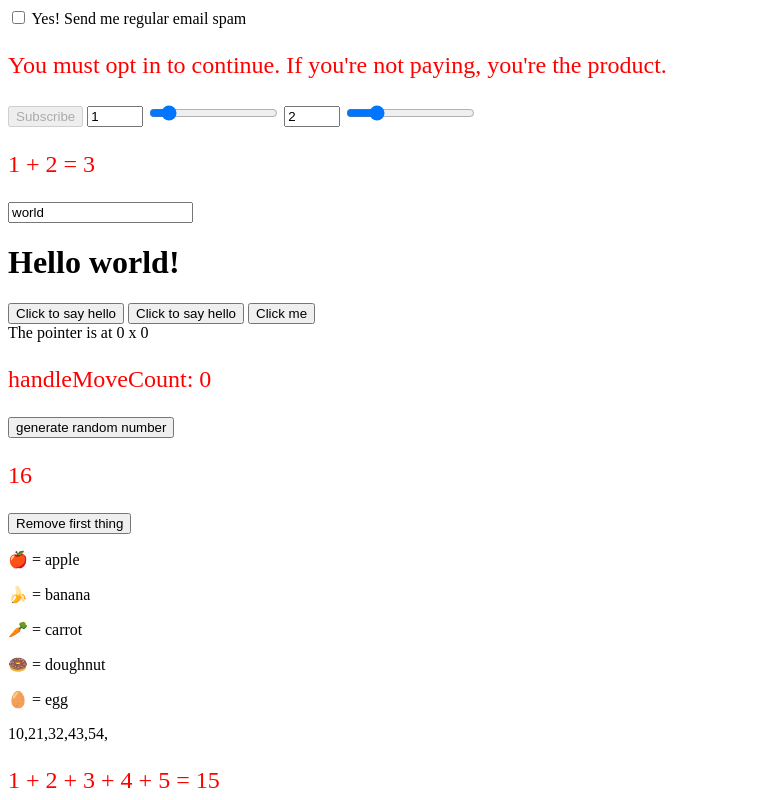
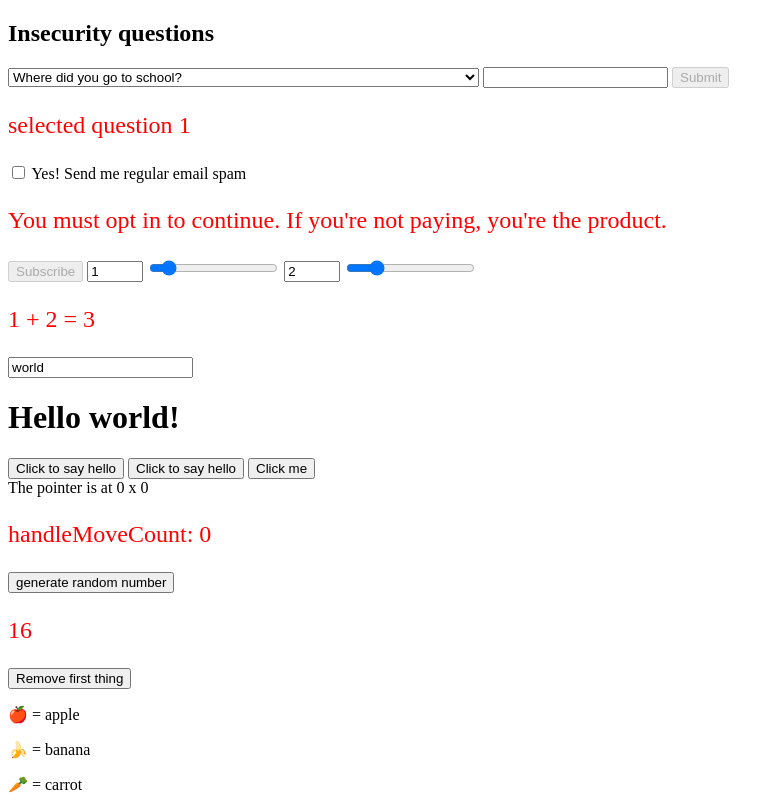
Before and after one commit to youyoumu/svelte-practice, a SvelteKit app: page / in a window 1280 px wide. Shown: the top 800 px of the page, without its empty margins (0-784 px from the left). Built offline with nearby package versions, Linux system fonts and the light colour scheme.

Commit message:
Select bindings

```diff
--- a/src/routes/+page.svelte
+++ b/src/routes/+page.svelte
@@ -96,7 +96,50 @@
 	let b = 2;
 
 	let yes = false;
+
+	let questions = [
+		{
+			id: 1,
+			text: `Where did you go to school?`
+		},
+		{
+			id: 2,
+			text: `What is your mother's name?`
+		},
+		{
+			id: 3,
+			text: `What is another personal fact that an attacker could easily find with Google?`
+		}
+	];
+
+	let selected;
+
+	let answer = '';
+
+	function handleSubmit() {
+		alert(`answered question ${selected.id} (${selected.text}) with "${answer}"`);
+	}
 </script>
+
+<h2>Insecurity questions</h2>
+
+<form on:submit|preventDefault={handleSubmit}>
+	<select bind:value={selected} on:change={() => (answer = '')}>
+		{#each questions as question}
+			<option value={question}>
+				{question.text}
+			</option>
+		{/each}
+	</select>
+
+	<input bind:value={answer} />
+
+	<button disabled={!answer} type="submit"> Submit </button>
+</form>
+
+<p>
+	selected question {selected ? selected.id : '[waiting...]'}
+</p>
 
 <label>
 	<input type="checkbox" bind:checked={yes} />
```
